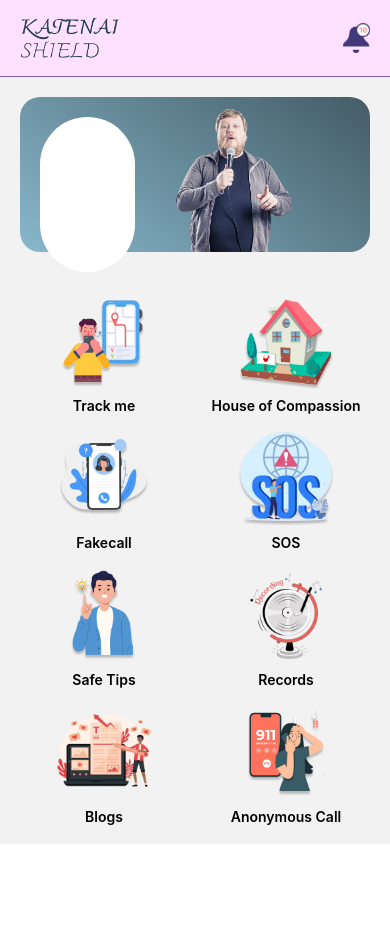
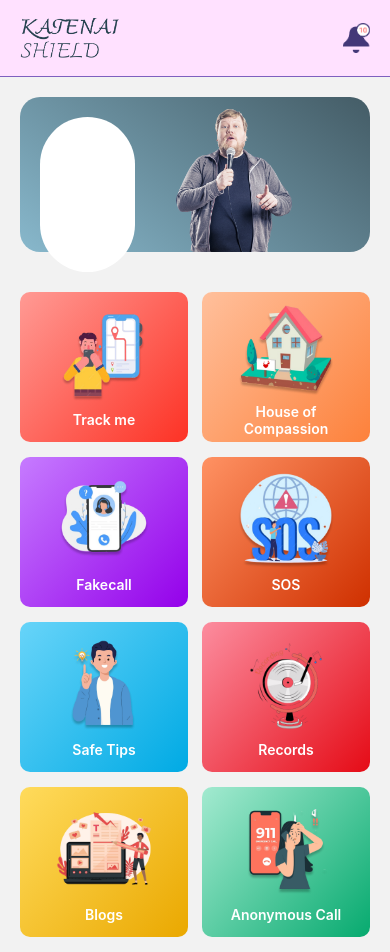
Before and after one commit to duytan177/katenai-shield, a React Native app: screen /HomeScreen in a window 390 px wide. Before the commit the page ends 844 px from the top, so only its background shows below. Built offline with nearby package versions, Linux system fonts and the light colour scheme.

Commit message:
add gradiant color

```diff
--- a/src/screens/HomeScreen.tsx
+++ b/src/screens/HomeScreen.tsx
@@ -14,11 +14,18 @@ import sos from "../assets/images/HomeView/sos.png";
 import trackme from "../assets/images/HomeView/trackme.png";
 import { ScrollView } from "react-native-gesture-handler";
 
-const FeatureItem = ({ title, imageSource }: any) => {
+const FeatureItem = ({ title, imageSource, gradientColors }: any) => {
   return (
     <TouchableOpacity style={styles.featureItem}>
-      <Image source={imageSource} style={styles.itemImage} />
-      <Text style={styles.itemTitle}>{title}</Text>
+      <LinearGradient
+        start={{ x: 0, y: 0 }}
+        end={{ x: 1, y: 1 }}
+        colors={gradientColors}
+        style={styles.itemGradient}
+      >
+        <Image source={imageSource} style={styles.itemImage} />
+        <Text style={styles.itemTitle}>{title}</Text>
+      </LinearGradient>
     </TouchableOpacity>
   );
 };
@@ -29,14 +36,54 @@ const HomeScreen = () => {
   };
 
   const data = [
-    { id: "1", title: "Track me", imageSource: trackme },
-    { id: "2", title: "House of Compassion", imageSource: house },
-    { id: "3", title: "Fakecall", imageSource: fakecall },
-    { id: "4", title: "SOS", imageSource: sos },
-    { id: "5", title: "Safe Tips", imageSource: safetips },
-    { id: "6", title: "Records", imageSource: record },
-    { id: "7", title: "Blogs", imageSource: blogs },
-    { id: "8", title: "Anonymous Call", imageSource: anocall },
+    {
+      id: "1",
+      title: "Track me",
+      imageSource: trackme,
+      gradientColors: ["#FF9A94", "#FD3225"], // Đổi ngược màu
+    },
+    {
+      id: "2",
+      title: "House of Compassion",
+      imageSource: house,
+      gradientColors: ["#FFC09C", "#FD813B"], // Đổi ngược màu
+    },
+    {
+      id: "3",
+      title: "Fakecall",
+      imageSource: fakecall,
+      gradientColors: ["#C67BFF", "#9400EA"], // Đổi ngược màu
+    },
+    {
+      id: "4",
+      title: "SOS",
+      imageSource: sos,
+      gradientColors: ["#FF9263", "#CF3000"], // Đổi ngược màu
+    },
+    {
+      id: "5",
+      title: "Safe Tips",
+      imageSource: safetips,
+      gradientColors: ["#67D4F9", "#00AAE4"], // Đổi ngược màu
+    },
+    {
+      id: "6",
+      title: "Records",
+      imageSource: record,
+      gradientColors: ["#FC8D9F", "#E50B16"], // Đổi ngược màu
+    },
+    {
+      id: "7",
+      title: "Blogs",
+      imageSource: blogs,
+      gradientColors: ["#FFDB5C", "#EAA800"], // Đổi ngược màu
+    },
+    {
+      id: "8",
+      title: "Anonymous Call",
+      imageSource: anocall,
+      gradientColors: ["#A3EAD0", "#07AA6F"], // Đổi ngược màu
+    },
   ];
 
   return (
@@ -82,6 +129,7 @@ const HomeScreen = () => {
                 key={item.id}
                 title={item.title}
                 imageSource={item.imageSource}
+                gradientColors={item.gradientColors}
               />
             ))}
           </View>
@@ -177,6 +225,14 @@ const styles = StyleSheet.create({
     marginBottom: 15,
     alignItems: "center",
   },
+  itemGradient: {
+    width: "100%",
+    height: 150,
+    justifyContent: "center",
+    alignItems: "center",
+    borderRadius: 10,
+    padding: 10,
+  },
   itemImage: {
     width: "100%",
     height: 100,
@@ -187,6 +243,7 @@ const styles = StyleSheet.create({
     fontSize: 14,
     fontWeight: "600",
     textAlign: "center",
+    color: "white",
   },
 });
 
```
